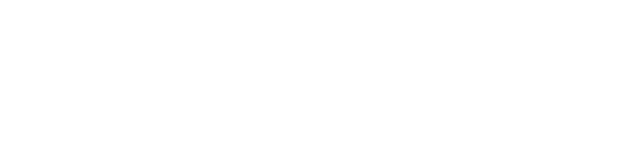
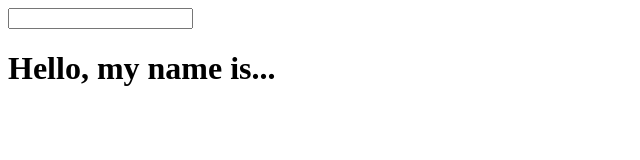
Before and after one commit to disposedtrolley/hn-clone, a website: page index.html in a window 1280 px wide. Shown: the whole page, without its empty margins (0-640 px from the left). Drawn offline with Linux system fonts and the light colour scheme.

Commit message:
add boilerplate server and index.html

```diff
--- a/index.html
+++ b/index.html
@@ -10,6 +10,11 @@
 
 <body>
 
+	<div ng-app>
+		<input type="text" ng-model="name" />
+		<h1>Hello, my name is... {{ name }}</h1>
+	</div>
+
 	<script src="js/angular.min.js"></script>
 	<script src="js/angular-ui-router.js"></script>
 	<script src="js/angular-sanitize.js"></script>
```
Also changed, not shown: server.js (added, +8 -0 lines).
